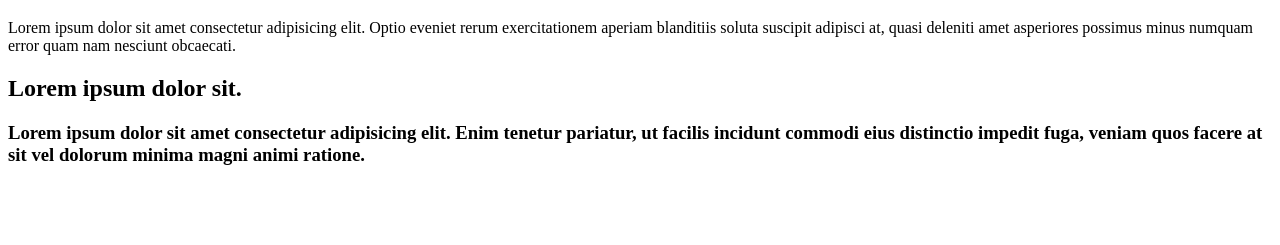
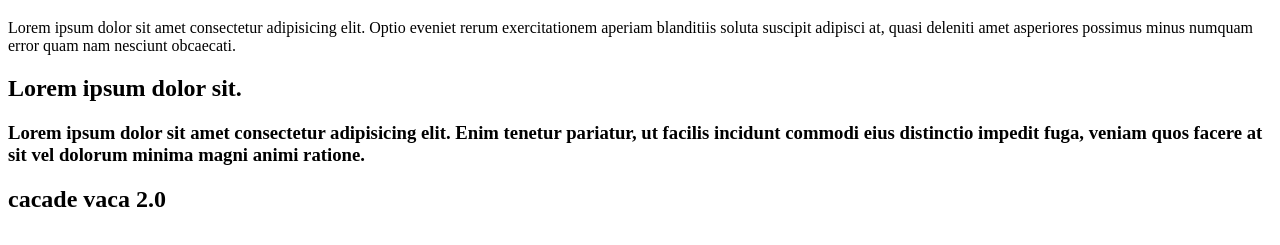
Before and after one commit to guilo3229/master, a plain HTML site: page prueba.html in a window 1280 px wide. Shown: the part 61-306 px from the top of the page. Drawn offline with Linux system fonts and the light colour scheme.

Commit message:
2.0 caca

```diff
--- a/prueba.html
+++ b/prueba.html
@@ -11,5 +11,6 @@
     <p>Lorem ipsum dolor sit amet consectetur adipisicing elit. Optio eveniet rerum exercitationem aperiam blanditiis soluta suscipit adipisci at, quasi deleniti amet asperiores possimus minus numquam error quam nam nesciunt obcaecati.</p>
     <h2>Lorem ipsum dolor sit.</h2>
     <h3>Lorem ipsum dolor sit amet consectetur adipisicing elit. Enim tenetur pariatur, ut facilis incidunt commodi eius distinctio impedit fuga, veniam quos facere at sit vel dolorum minima magni animi ratione.</h3>
+    <h2>cacade vaca 2.0</h2>
 </body>
 </html>
```
